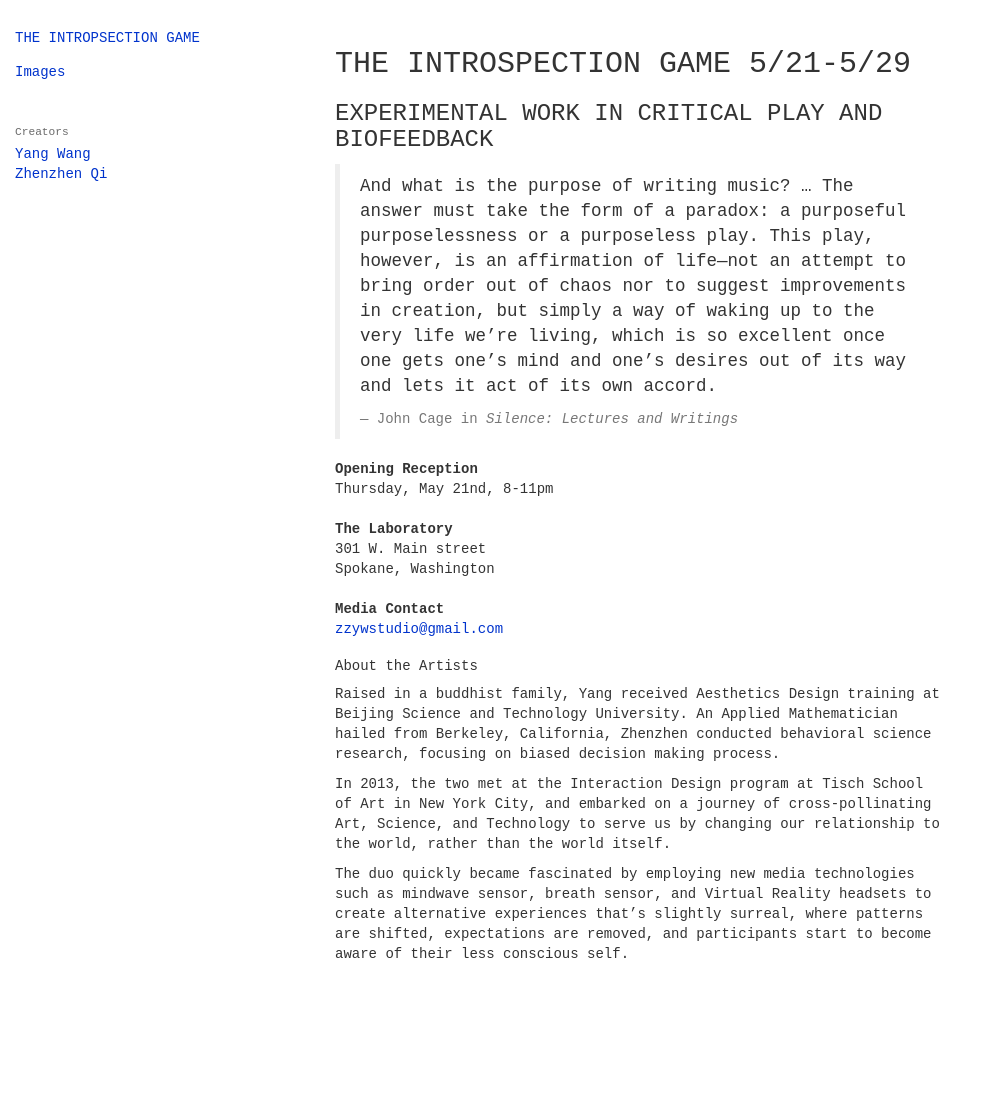
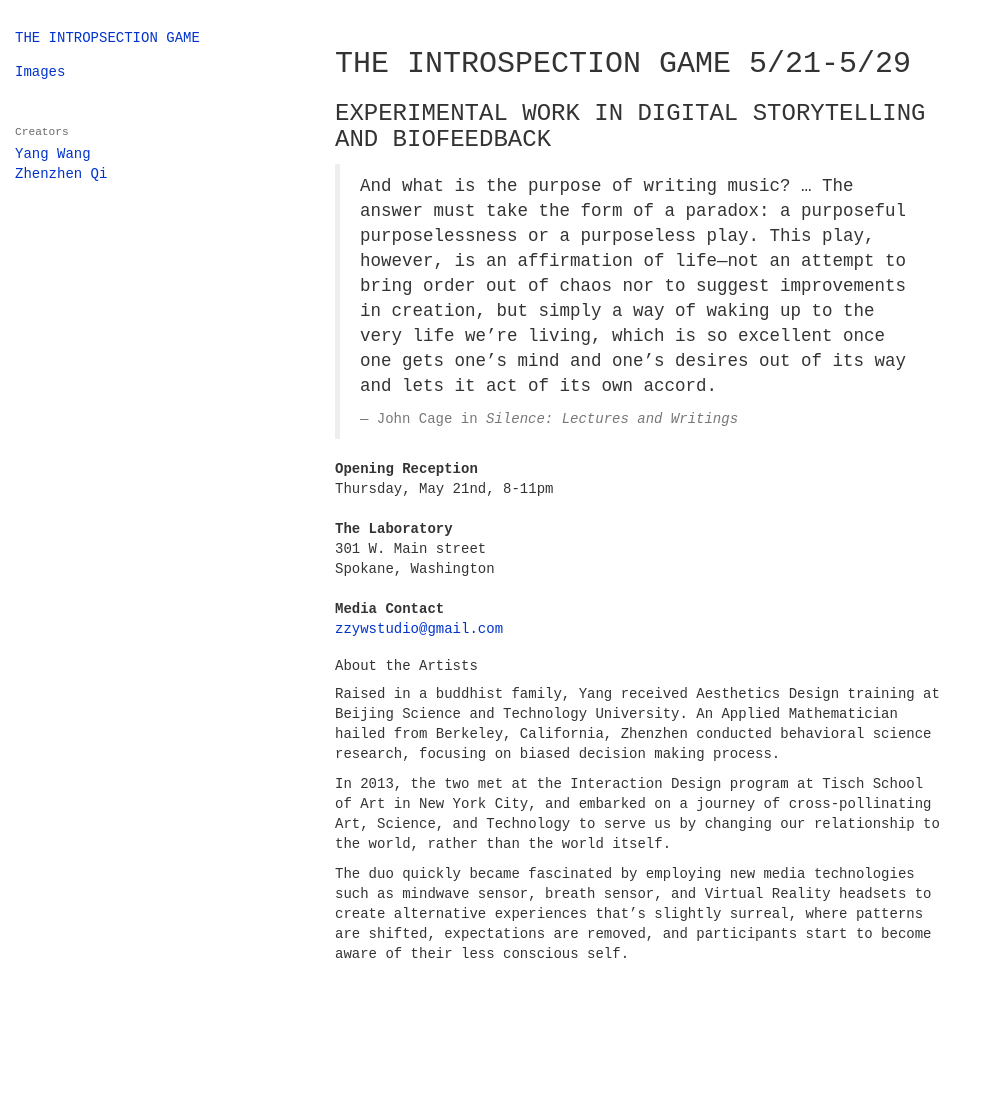
Before and after one commit to ZZYW/TheIntrospectionGame, a Jekyll site: the page built from index.html, in a window 1280 px wide. Shown: the whole page, without its empty margins (0-987 px from the left). Built offline with Jekyll 4.4.1, drawn with Linux system fonts in a browser that asks for light colours; nearby versions of some CDN libraries.

```diff
--- a/index.html
+++ b/index.html
@@ -4,7 +4,7 @@ layout: default
 
 <h2>THE INTROSPECTION GAME 5/21-5/29</h2>
 
-<h3>EXPERIMENTAL WORK IN CRITICAL PLAY AND BIOFEEDBACK</h3>
+<h3>EXPERIMENTAL WORK IN DIGITAL STORYTELLING AND BIOFEEDBACK</h3>
 
 <blockquote>
 <p>And what is the purpose of writing music? … The answer must take the form of a paradox: a purposeful purposelessness or a purposeless play. This play, however, is an affirmation of life—not an attempt to bring order out of chaos nor to suggest improvements in creation, but simply a way of waking up to the very life we’re living, which is so excellent once one gets one’s mind and one’s desires out of its way and lets it act of its own accord.</p>
```
